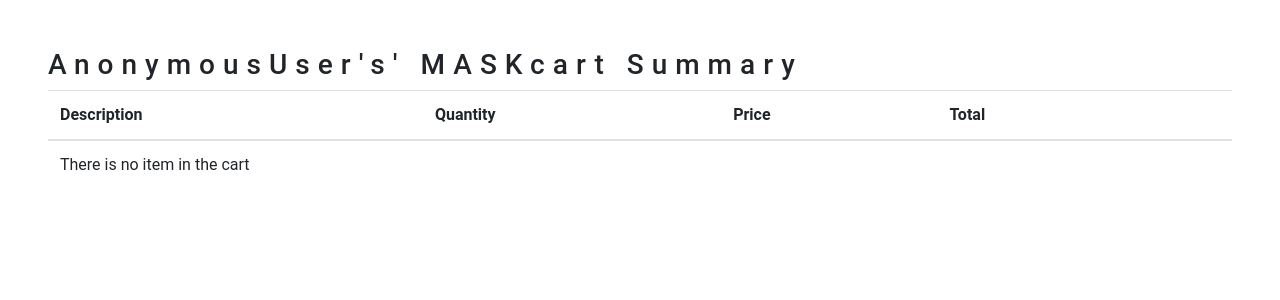
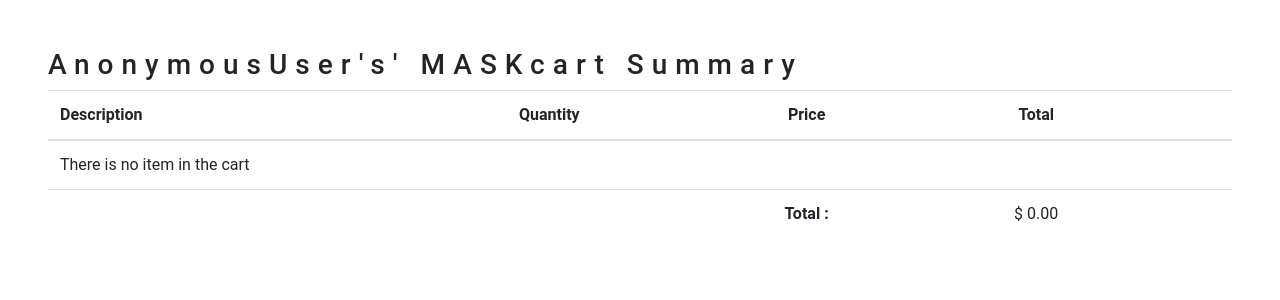
Before and after one commit to Code-Institute-Submissions/tgc6-ln-project-4, a Django app: page /checkout/ in a window 1280 px wide. Shown: the part 209-509 px from the top of the page. Run offline with Django 3.2, Linux system fonts and the light colour scheme; some libraries are stand-ins or nearby versions.

Commit message:
added details to charge.template.html and sent success msg upon charge

```diff
--- a/cart/views.py
+++ b/cart/views.py
@@ -6,7 +6,6 @@ from products.models import Product
 def add_to_cart(request, product_id):
     # load in the cart details
     cart = request.session.get('shopping_cart', {})
-    final_total = 0
 
     # we check if the product_is not in the cart. If so, we will add it
     if product_id not in cart:
--- a/checkout/templates/checkout/charge.template.html
+++ b/checkout/templates/checkout/charge.template.html
@@ -9,9 +9,9 @@
 		<thead>
 			<tr>
 				<th scope="col">Description</th>
-				<th scope="col">Quantity</th>
-				<th scope="col">Price</th>
-				<th scope="col">Total</th>
+				<th scope="col" class="text-center">Quantity</th>
+				<th scope="col" class="text-center">Price</th>
+				<th scope="col" class="text-center">Total</th>
                 <th></th>
 			</tr>
 		</thead>
@@ -21,14 +21,10 @@
 			{% for key, cart_item in cart.items %}
 			<tr>
 				<th>{{cart_item.name}}</th>
-				<td>
-					<a class="badge badge-dark px-2" href="{% url 'minus_number' product_id=cart_item.id %}"> - </a>
-                    &nbsp&nbsp {{cart_item.qty}} &nbsp&nbsp
-					<a class="badge badge-dark px-2" href="{% url 'add_number' product_id=cart_item.id %}"> + </a>
-				</td>
-				<td>$ {{ cart_item.cost }}</td>
-				<td>$ {{cart_item.total_cost}}</td>
-                <td><a class="text-danger font-italic" href="{% url 'remove_from_cart' product_id=cart_item.id %}">X remove</a>
+				<td class="text-center">{{cart_item.qty}}</td>
+				<td class="text-center">$ {{ cart_item.cost }}</td>
+				<td class="text-center">$ {{cart_item.total_cost}}</td>
+                <td>
                 </td>
 			</tr>
             {%endfor%}
@@ -37,6 +33,12 @@
                 <td colspan="5">There is no item in the cart</td>
             </tr>
             {% endif %}
+            <tr>
+                <td colspan="2"></td>
+                <td class="font-weight-bold text-center">Total : </td>
+                <td class="text-center"> $ {{ final_total }}</td>
+                <td></td>
+            </tr>
 		</tbody>
 	</table>
     <form method="POST">
--- a/checkout/views.py
+++ b/checkout/views.py
@@ -1,6 +1,7 @@
 from django.shortcuts import render, HttpResponse, get_object_or_404, redirect, reverse
 from django.views.decorators.csrf import csrf_exempt
 from products.views import index
+from django.contrib import messages
 
 # import settings so that we can access the public stripe key
 from django.conf import settings
@@ -16,13 +17,22 @@ def charge(request):
     stripe.api_key = settings.STRIPE_SECRET_KEY
     # cart = request.session.get('shopping_cart', {})
     # request.session['shopping_cart'] = cart
+    cart = request.session.get('shopping_cart', {})
+    sum = 0
+    # Sum up the total to be charged
+    for item in cart:
+        product_total = cart[ item ]['total_cost']
+        sum = sum + float(product_total)
 
+    # Stripe charge script
     if request.method == 'GET':
-        amount = 100
+        amount = sum * 100
         key = settings.STRIPE_PUBLISHABLE_KEY  # 1
         return render(request, 'checkout/charge.template.html', {
         'key': key,
-        'amount': amount
+        'amount': sum * 100,
+        'cart' : cart,
+        'final_total' : format(sum,'.2f')
         })
     else:
         stripe.api_key = settings.STRIPE_SECRET_KEY #2
@@ -33,4 +43,6 @@ def charge(request):
             source=request.POST['stripeToken']
         )
         request.session['shopping_cart'] = {}
+        messages.success(request, "Thank you for making the purchase! You will receive your items within 7 working days")
+
         return redirect(reverse(index))
```
Also changed, not shown: cart/templates/cart/view_cart.template.html (+8 -8 lines).
